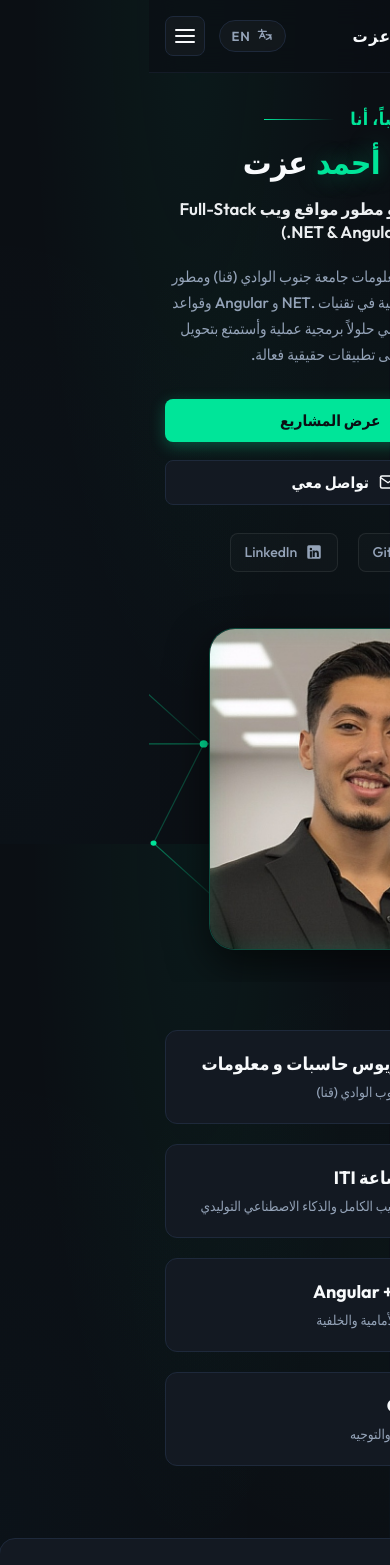
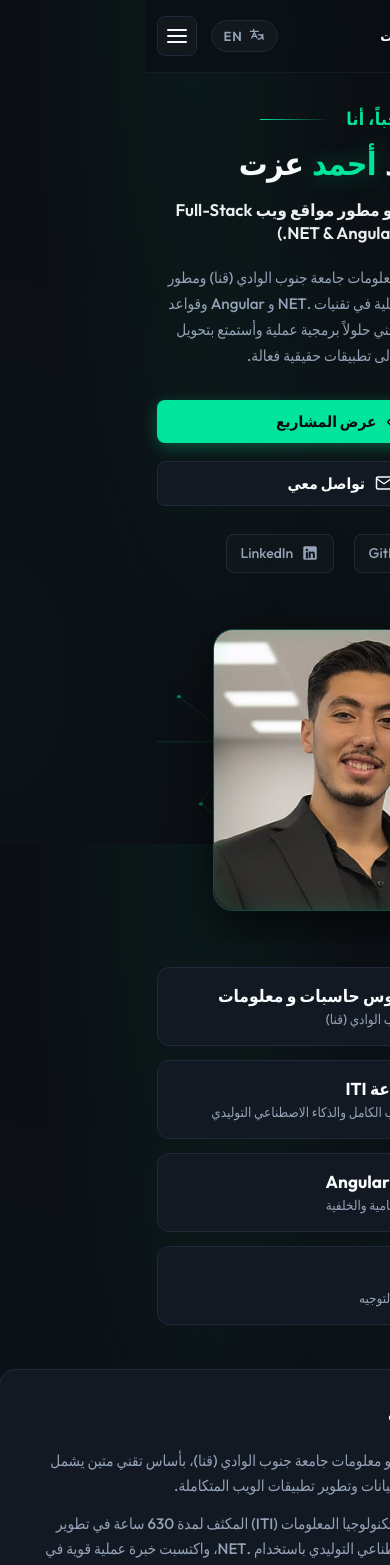
Before and after one commit to khaledeng/portofino, an Angular app: page / in a window 390 px wide. Shown: the top 1565 px of the page. Built offline with nearby package versions, Linux system fonts and the light colour scheme.

Commit message:
feat: full responsive design across all viewports (mobile, tablet, desktop) for hero, cards, modals, and navbar

```diff
--- a/src/app/app.scss
+++ b/src/app/app.scss
@@ -2,16 +2,28 @@
   display: flex;
   flex-direction: column;
   gap: 1.5rem;
+
+  @media (max-width: 768px) {
+    gap: 1rem;
+  }
 }
 
 .bento-section {
   padding: 0.5rem 0 2rem;
+
+  @media (max-width: 768px) {
+    padding: 0.25rem 0 1.5rem;
+  }
 }
 
 .bento-container {
   display: flex;
   flex-direction: column;
   gap: 1.5rem;
+
+  @media (max-width: 768px) {
+    gap: 1rem;
+  }
 }
 
 /* Top Row: 3 Equal Bento Cards */
@@ -21,8 +33,13 @@
   gap: 1.5rem;
   align-items: stretch;
 
-  @media (max-width: 1100px) {
+  @media (max-width: 1024px) {
     grid-template-columns: 1fr;
+    gap: 1.25rem;
+  }
+
+  @media (max-width: 768px) {
+    gap: 1rem;
   }
 }
 
@@ -33,8 +50,13 @@
   gap: 1.5rem;
   align-items: stretch;
 
-  @media (max-width: 1100px) {
+  @media (max-width: 1024px) {
     grid-template-columns: 1fr;
+    gap: 1.25rem;
+  }
+
+  @media (max-width: 768px) {
+    gap: 1rem;
   }
 }
 
--- a/src/app/components/contact/contact.component.ts
+++ b/src/app/components/contact/contact.component.ts
@@ -216,9 +216,7 @@ import { IconComponent } from '../../shared/icons/icon.component';
       font-size: 0.9rem;
       font-weight: 500;
       color: var(--text-primary);
-      white-space: nowrap;
-      overflow: hidden;
-      text-overflow: ellipsis;
+      word-break: break-all;
     }
 
     .copy-action {
@@ -227,6 +225,7 @@ import { IconComponent } from '../../shared/icons/icon.component';
       display: flex;
       align-items: center;
       justify-content: center;
+      flex-shrink: 0;
     }
 
     .social-links-row {
@@ -234,6 +233,11 @@ import { IconComponent } from '../../shared/icons/icon.component';
       gap: 0.85rem;
       align-items: center;
       margin-top: 0.15rem;
+
+      @media (max-width: 380px) {
+        flex-direction: column;
+        width: 100%;
+      }
     }
 
     .contact-social-link {
--- a/src/app/components/education-certs/education-certs.component.ts
+++ b/src/app/components/education-certs/education-certs.component.ts
@@ -130,6 +130,10 @@ import { IconComponent } from '../../shared/icons/icon.component';
       align-items: center;
       justify-content: center;
       padding: 1.5rem;
+
+      @media (max-width: 600px) {
+        padding: 0.75rem;
+      }
     }
 
     .modal-dialog {
@@ -144,6 +148,12 @@ import { IconComponent } from '../../shared/icons/icon.component';
       padding: 2rem;
       overflow-y: auto;
       box-shadow: 0 25px 60px rgba(0, 0, 0, 0.8), 0 0 30px rgba(0, 229, 153, 0.1);
+
+      @media (max-width: 600px) {
+        padding: 1.25rem 1rem;
+        border-radius: var(--radius-md);
+        max-height: 92vh;
+      }
     }
 
     .modal-header {
@@ -361,6 +371,16 @@ import { IconComponent } from '../../shared/icons/icon.component';
       padding-top: 1.5rem;
       border-top: 1px solid var(--border-color);
       margin-top: 1.75rem;
+
+      @media (max-width: 600px) {
+        width: 100%;
+
+        .modal-btn.primary {
+          width: 100%;
+          justify-content: center;
+          text-align: center;
+        }
+      }
     }
 
     .modal-btn.primary {
--- a/src/app/components/hero/hero.component.scss
+++ b/src/app/components/hero/hero.component.scss
@@ -62,9 +62,9 @@
 
 .hero-name {
   font-family: var(--font-heading);
-  font-size: 3.2rem;
+  font-size: clamp(2rem, 5vw + 0.5rem, 3.2rem);
   font-weight: 800;
-  line-height: 1.12;
+  line-height: 1.15;
   letter-spacing: -0.02em;
   margin-bottom: 1rem;
   color: var(--text-primary);
@@ -72,12 +72,8 @@
   flex-wrap: wrap;
   gap: 0.55rem;
 
-  @media (max-width: 768px) {
-    font-size: 2.35rem;
-  }
-
-  @media (max-width: 480px) {
-    font-size: 2rem;
+  @media (max-width: 960px) {
+    justify-content: center;
   }
 
   .highlight-name {
@@ -117,7 +113,11 @@
   gap: 1.1rem;
   margin-bottom: 1.75rem;
 
-  @media (max-width: 480px) {
+  @media (max-width: 960px) {
+    justify-content: center;
+  }
+
+  @media (max-width: 520px) {
     flex-direction: column;
     width: 100%;
 
@@ -220,6 +220,12 @@
   transform: translate(-50%, -50%);
   pointer-events: none;
   z-index: 1;
+
+  @media (max-width: 768px) {
+    width: 100%;
+    height: 100%;
+    opacity: 0.5;
+  }
 }
 
 .constellation-svg {
@@ -231,7 +237,7 @@
   position: relative;
   z-index: 2;
   width: 320px;
-  max-width: 90vw;
+  max-width: 85vw;
   border-radius: 26px;
   overflow: hidden;
   box-shadow: 0 15px 40px rgba(0, 0, 0, 0.6);
@@ -245,7 +251,8 @@
   }
 
   @media (max-width: 768px) {
-    width: 270px;
+    width: clamp(230px, 65vw, 290px);
+    border-radius: 20px;
   }
 }
 
@@ -257,7 +264,7 @@
   display: block;
 
   @media (max-width: 768px) {
-    height: 320px;
+    height: clamp(280px, 60vw, 340px);
   }
 }
 
--- a/src/app/components/highlights/highlights.component.ts
+++ b/src/app/components/highlights/highlights.component.ts
@@ -29,6 +29,10 @@ import { IconComponent } from '../../shared/icons/icon.component';
   styles: [`
     .highlights-section {
       padding: 1.5rem 0 2.5rem;
+
+      @media (max-width: 768px) {
+        padding: 0.5rem 0 1.5rem;
+      }
     }
 
     .highlights-grid {
@@ -42,6 +46,7 @@ import { IconComponent } from '../../shared/icons/icon.component';
 
       @media (max-width: 600px) {
         grid-template-columns: 1fr;
+        gap: 0.85rem;
       }
     }
 
@@ -54,6 +59,11 @@ import { IconComponent } from '../../shared/icons/icon.component';
       border: 1px solid var(--border-color);
       border-radius: var(--radius-md);
       transition: all var(--transition-fast);
+
+      @media (max-width: 600px) {
+        padding: 1rem 1.15rem;
+        gap: 0.9rem;
+      }
 
       &:hover {
         border-color: rgba(0, 229, 153, 0.4);
@@ -87,21 +97,17 @@ import { IconComponent } from '../../shared/icons/icon.component';
 
     .stat-title {
       font-family: var(--font-heading);
-      font-size: 1.12rem;
+      font-size: 1.08rem;
       font-weight: 700;
       color: var(--text-primary);
-      white-space: nowrap;
-      overflow: hidden;
-      text-overflow: ellipsis;
+      line-height: 1.35;
       margin: 0;
     }
 
     .stat-subtitle {
-      font-size: 0.85rem;
+      font-size: 0.84rem;
       color: var(--text-secondary);
-      white-space: nowrap;
-      overflow: hidden;
-      text-overflow: ellipsis;
+      line-height: 1.4;
       margin: 0;
     }
   `]
--- a/src/app/components/navbar/navbar.component.scss
+++ b/src/app/components/navbar/navbar.component.scss
@@ -31,9 +31,14 @@
   gap: 0.75rem;
   font-family: var(--font-heading);
   font-weight: 700;
-  font-size: 1.05rem;
-  letter-spacing: 0.08em;
+  font-size: clamp(0.88rem, 2.5vw, 1.05rem);
+  letter-spacing: 0.06em;
   color: var(--text-primary);
+  min-width: 0;
+
+  @media (max-width: 480px) {
+    gap: 0.5rem;
+  }
 
   &:hover .brand-monogram {
     transform: scale(1.05);
@@ -53,10 +58,18 @@
   border: 1px solid rgba(0, 229, 153, 0.3);
   color: var(--accent);
   transition: all var(--transition-fast);
+  flex-shrink: 0;
 }
 
 .brand-name {
   white-space: nowrap;
+  overflow: hidden;
+  text-overflow: ellipsis;
+  max-width: 240px;
+
+  @media (max-width: 380px) {
+    max-width: 160px;
+  }
 }
 
 /* Desktop navigation */
--- a/src/app/components/project-modal/project-modal.component.ts
+++ b/src/app/components/project-modal/project-modal.component.ts
@@ -122,6 +122,10 @@ import { IconComponent } from '../../shared/icons/icon.component';
       align-items: center;
       justify-content: center;
       padding: 1.5rem;
+
+      @media (max-width: 600px) {
+        padding: 0.75rem;
+      }
     }
 
     .modal-dialog {
@@ -136,6 +140,12 @@ import { IconComponent } from '../../shared/icons/icon.component';
       padding: 2rem;
       overflow-y: auto;
       box-shadow: 0 25px 60px rgba(0, 0, 0, 0.8), 0 0 30px rgba(0, 229, 153, 0.1);
+
+      @media (max-width: 600px) {
+        padding: 1.25rem 1rem;
+        border-radius: var(--radius-md);
+        max-height: 92vh;
+      }
     }
 
     .modal-header {
@@ -276,6 +286,16 @@ import { IconComponent } from '../../shared/icons/icon.component';
       padding-top: 1.5rem;
       border-top: 1px solid var(--border-color);
       margin-top: 1.75rem;
+
+      @media (max-width: 600px) {
+        flex-direction: column;
+        width: 100%;
+
+        .modal-btn {
+          width: 100%;
+          justify-content: center;
+        }
+      }
     }
 
     .modal-btn {
--- a/src/styles.scss
+++ b/src/styles.scss
@@ -141,12 +141,18 @@ img {
   }
 }
 
+@media (max-width: 400px) {
+  .container {
+    padding: 0 0.75rem;
+  }
+}
+
 /* Base Card Style matching the Screenshot */
 .glass-card {
   background-color: var(--bg-card);
   border: 1px solid var(--border-color);
   border-radius: var(--radius-lg);
-  padding: 1.5rem;
+  padding: 1.6rem;
   transition: transform var(--transition-normal), border-color 0.4s ease, box-shadow 0.4s ease;
   position: relative;
   overflow: hidden;
@@ -154,6 +160,15 @@ img {
   &:hover {
     border-color: rgba(var(--accent-rgb), 0.35);
     box-shadow: 0 8px 30px rgba(0, 0, 0, 0.35), 0 0 20px rgba(var(--accent-rgb), 0.08);
+  }
+
+  @media (max-width: 768px) {
+    padding: 1.35rem;
+    border-radius: var(--radius-md);
+  }
+
+  @media (max-width: 480px) {
+    padding: 1.1rem;
   }
 }
 
```
